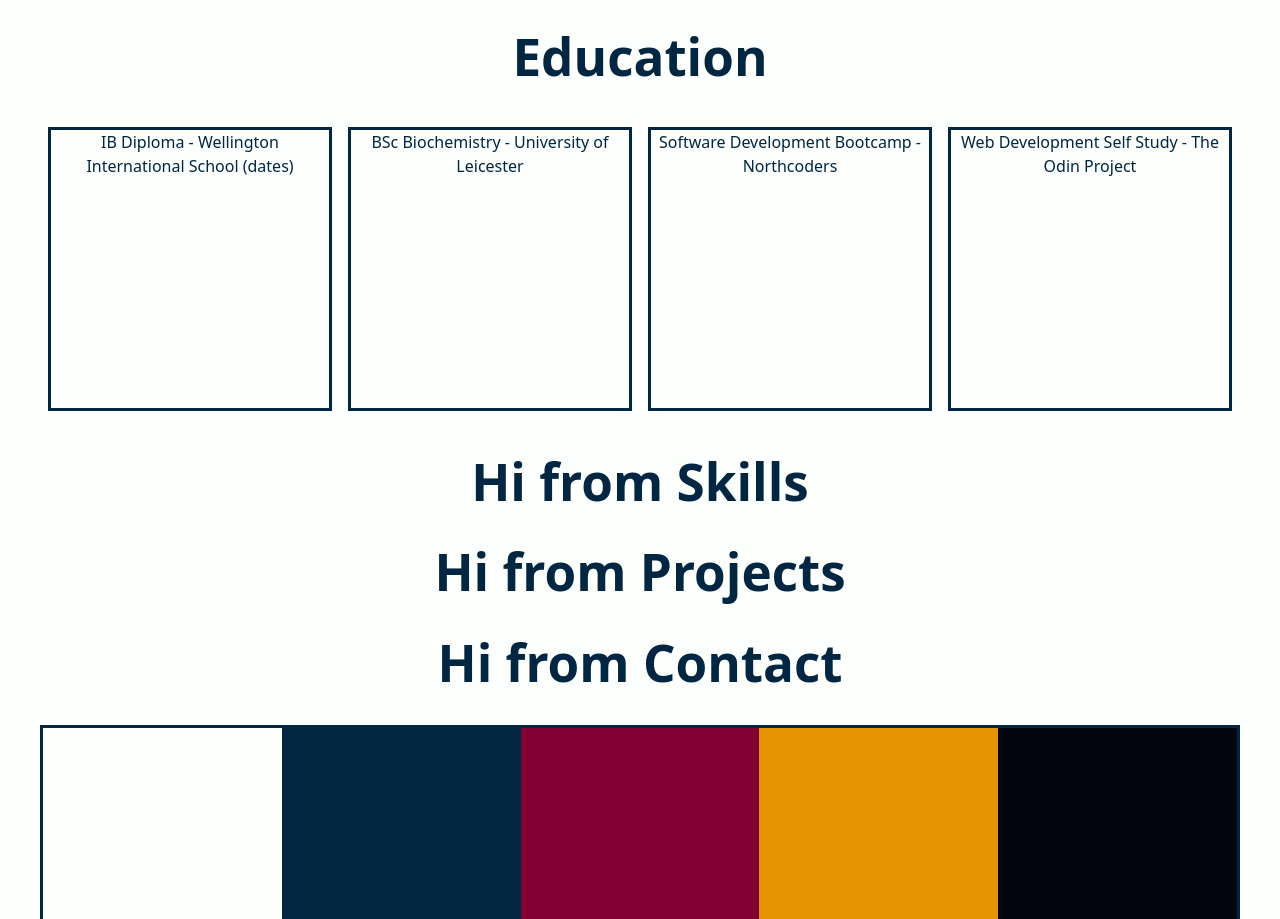
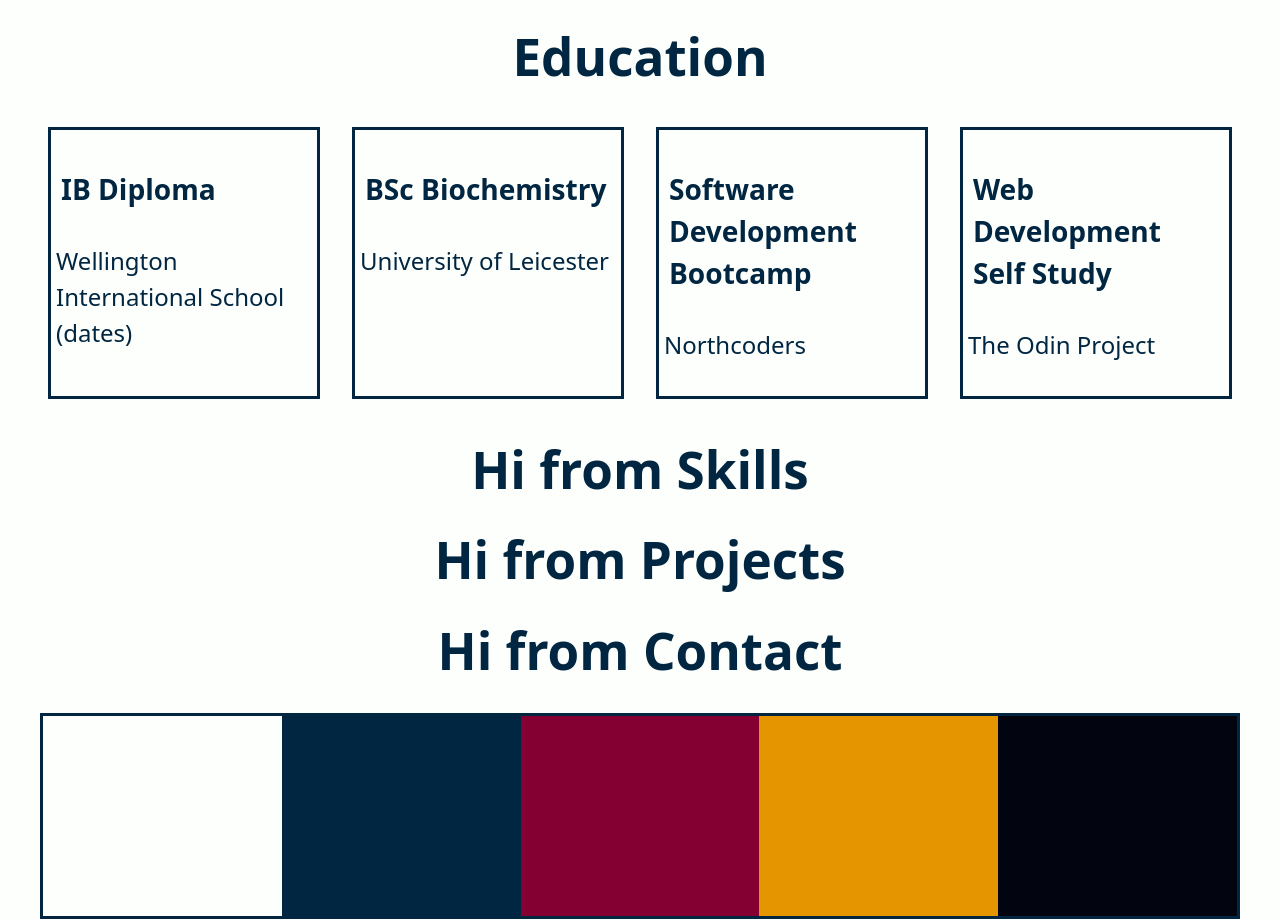
Before and after one commit to Ayrtonb1/portfolio, a React (Vite) app: page / in a window 1280 px wide. Shown: the part 823-1742 px from the top of the page. Built offline with nearby package versions, Linux system fonts and the light colour scheme.

Commit message:
Change CSS for tiles to make them regularly sized

```diff
--- a/src/components/Education.tsx
+++ b/src/components/Education.tsx
@@ -4,16 +4,16 @@ function Education(): React.JSX.Element {
       <h1>Education</h1>
       <div className="education-tiles">
         <div className="education-tile">
-          IB Diploma - Wellington International School (dates)
+          <h3>IB Diploma</h3> Wellington International School (dates)
         </div>
         <div className="education-tile">
-          BSc Biochemistry - University of Leicester
+          <h3>BSc Biochemistry</h3> University of Leicester
         </div>
         <div className="education-tile">
-          Software Development Bootcamp - Northcoders
+          <h3>Software Development Bootcamp</h3> Northcoders
         </div>
         <div className="education-tile">
-          Web Development Self Study - The Odin Project
+          <h3>Web Development Self Study</h3> The Odin Project
         </div>
       </div>
     </div>
--- a/src/style.css
+++ b/src/style.css
@@ -127,15 +127,29 @@ button:hover {
 } */
 .education-tiles {
   display: grid;
-  grid-template-columns: repeat(auto-fit, minmax(200px, 1fr));
+  grid-template-columns: repeat(auto-fit, minmax(250px, 1fr));
   max-width: 1400px;
   margin: auto;
+  gap: 1rem;
 }
 .education-tile {
-  min-width: 200px;
-  max-width: 400px;
+  /* min-width: 200px;
+  max-width: 400px; */
 
   border-style: solid;
   aspect-ratio: 1/1;
   margin: 0.5rem;
+
+  font-size: 1.5rem;
 }
+
+.education-tile:hover {
+  background-color: var(--text);
+  color: var(--background);
+}
+
+.education-tile > *,
+.education-tile {
+  text-align: start;
+  padding: 5px;
+}
```
